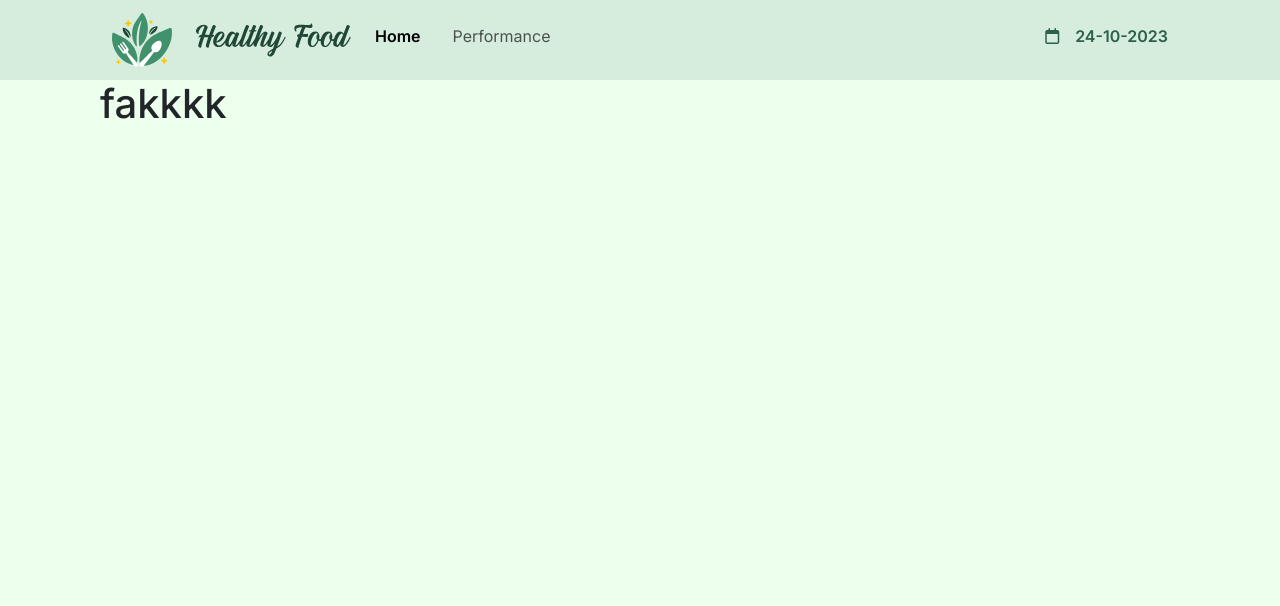
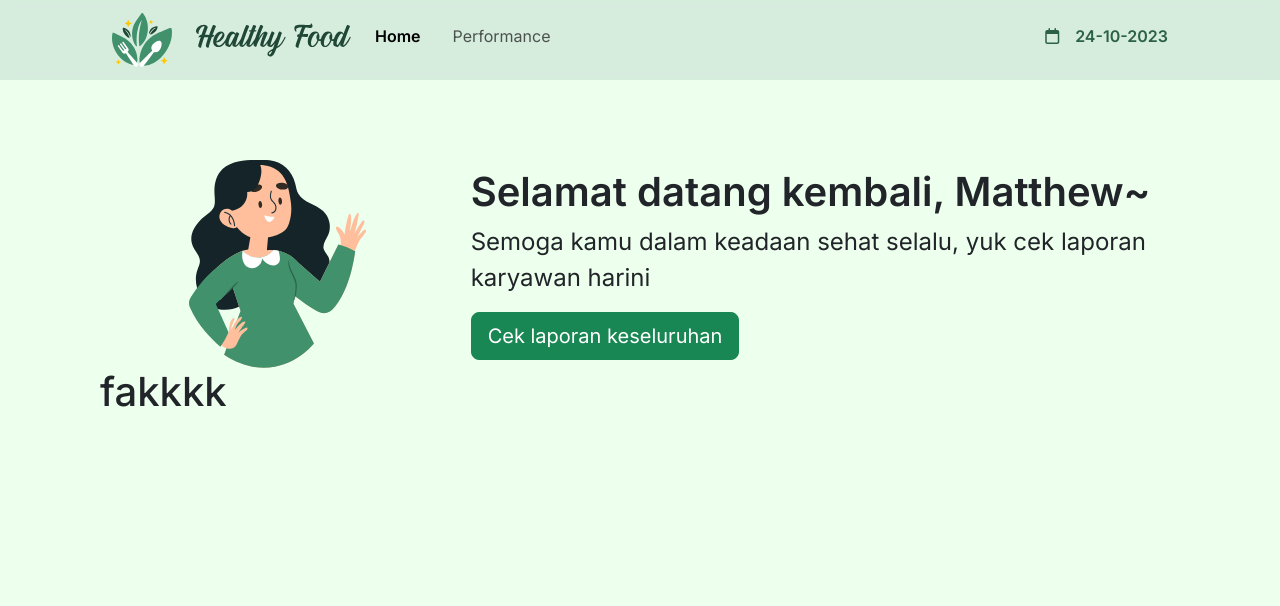
Before and after one commit to Rinkuu253/praktek-web-uts, a PHP site: page / in a window 1280 px wide. Shown: the top 606 px of the page. Before the commit the page ends 119 px from the top, so only its background shows below. Run offline with PHP 8.4, Linux system fonts and the light colour scheme; some libraries are stand-ins or nearby versions.

Commit message:
belom selesai

```diff
--- a/index.php
+++ b/index.php
@@ -19,7 +19,7 @@
   </head>
   <body>
 
-      <nav class="navbar navbar-expand-lg bg-body-tertiary">
+      <nav class="navbar navbar-expand-lg bg-body-tertiary sticky-top">
       <div class="container-fluid">
 
           <a class="navbar-brand" href="#"><img src="images/logo.svg"><img src="images/logoText.svg"></a>
@@ -42,6 +42,14 @@
       </div>
       </nav>
     <div class="all">
+      <div class="welcome">
+        <img src="images/mascot.svg" alt="">
+        <div class="text">
+          <h1>Selamat datang kembali, Matthew~</h1>
+          <p>Semoga kamu dalam keadaan sehat selalu, yuk cek laporan karyawan harini</p>
+          <button type="button" class="btn btn-success btn-lg">Cek laporan keseluruhan</button>
+        </div>
+      </div>
       <h1>fakkkk</h1>
 
     </div>
--- a/performance.php
+++ b/performance.php
@@ -57,7 +57,7 @@ include "sqlConnect.php"
 
 <body>
 
-      <nav class="navbar navbar-expand-lg bg-body-tertiary">
+      <nav class="navbar navbar-expand-lg bg-body-tertiary sticky-top">
       <div class="container-fluid">
 
           <a class="navbar-brand" href="#"><img src="images/logo.svg"><img src="images/logoText.svg"></a>
--- a/style.css
+++ b/style.css
@@ -7,6 +7,7 @@
 
 body {
     background-color: #EDFFED;
+    height: 2000px;
     font-family: 'Inter', sans-serif;
 }
 
@@ -14,6 +15,7 @@ body {
 .navbar {
     color: #2B6148 !important;
     background-color: #BFDACE80 !important;
+    backdrop-filter:blur(5px);
 
     .navbar-brand {
         display: flex;
@@ -44,6 +46,26 @@ body {
 
 }
 
+.welcome {
+    display: grid;
+    grid-template-columns: 1fr 2fr;
+    column-gap: 1rem;
+    justify-items: center;
+    align-items: center;
+    img {
+        width: 50%;
+    }
+    .text {
+        place-self: center start;
+        h1 {
+            font-weight: 600;
+        }
+        p {
+            font-size: 1.5rem;
+        }
+    }
+
+}
 
 
 
@@ -53,7 +75,7 @@ body {
 /* Extra small devices (phones, 600px and down) */
 @media only screen and (max-width: 600px) {
     .all {
-        margin: 0 30px 0 30px;
+        margin: 30px 30px 0 30px;
     }
 
     .navbar {
@@ -77,7 +99,7 @@ body {
 /* Large devices (laptops/desktops, 992px and up) */
 @media only screen and (min-width: 600px) {
     .all {
-        margin: 0 100px 0 100px;
+        margin: 80px 100px 0 100px;
     }
 
     .navbar {
```
